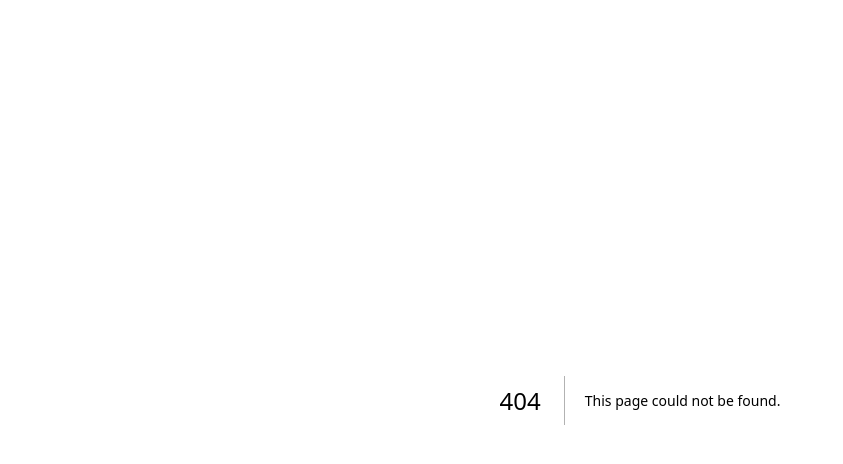
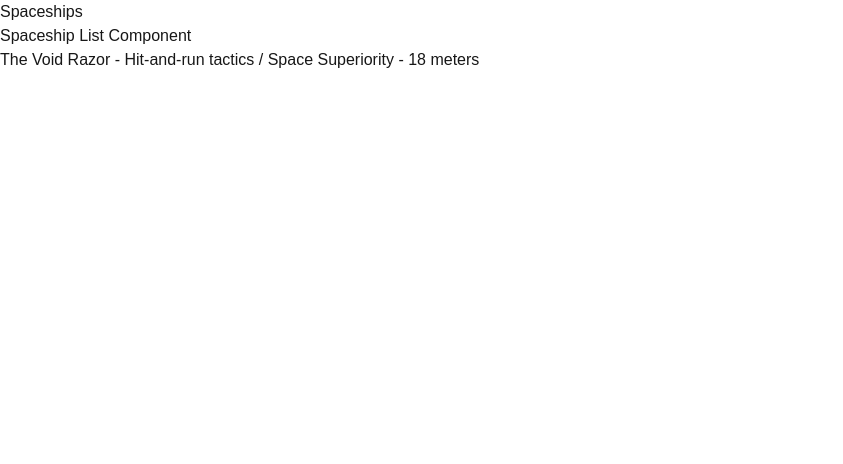
Before and after one commit to mgrandrath/nextjs-hexagonal-architecture, a Next.js app: page /spaceships in a window 1280 px wide. Before the commit this address had no page. Shown: the top 464 px of the page, without its empty margins (0-843 px from the left). Built offline with nearby package versions, Linux system fonts and the light colour scheme.

Commit message:
feat: set up basic page file hierarchy for list page

```diff
--- /dev/null
+++ b/src/app/spaceships/page.tsx
@@ -0,0 +1,10 @@
+import { SpaceshipListPage } from "@/pages/spaceship-list-page/spaceship-list-page";
+import { SpaceshipListPageStoreProviderRSC } from "@/pages/spaceship-list-page/spaceship-list-page-store-provider.rsc";
+
+export default async function SpaceshipListPageEntry() {
+  return (
+    <SpaceshipListPageStoreProviderRSC>
+      <SpaceshipListPage />
+    </SpaceshipListPageStoreProviderRSC>
+  );
+}
--- /dev/null
+++ b/src/pages/spaceship-list-page/spaceship-list-page-store-provider.rsc.tsx
@@ -0,0 +1,16 @@
+import type { FC, PropsWithChildren } from "react";
+import type { Spaceship } from "@/core/spaceship";
+import { createSpaceship } from "@/test-helpers/factories";
+import { SpaceshipListPageStoreProvider } from "./spaceship-list-page-store-provider";
+
+const spaceships: Spaceship[] = [createSpaceship({ name: "The Void Razor" })];
+
+export const SpaceshipListPageStoreProviderRSC: FC<PropsWithChildren> = async ({
+  children,
+}) => {
+  return (
+    <SpaceshipListPageStoreProvider initialValues={{ spaceships }}>
+      {children}
+    </SpaceshipListPageStoreProvider>
+  );
+};
--- /dev/null
+++ b/src/pages/spaceship-list-page/spaceship-list-page-store-provider.tsx
@@ -0,0 +1,42 @@
+"use client";
+
+import type { FC, PropsWithChildren } from "react";
+import { createContext, useContext, useState } from "react";
+import type {
+  Selector,
+  SpaceshipListPageStoreApi,
+  SpaceshipListPageStoreState,
+} from "./spaceship-list-page-store";
+import { createSpaceshipListPageStore } from "./spaceship-list-page-store";
+import { useStore } from "zustand";
+
+const SpaceshipListPageStoreContext =
+  createContext<SpaceshipListPageStoreApi | null>(null);
+
+export type SpaceshipListPageStoreProviderProps = PropsWithChildren<{
+  initialValues: Partial<SpaceshipListPageStoreState>;
+}>;
+
+export const SpaceshipListPageStoreProvider: FC<
+  SpaceshipListPageStoreProviderProps
+> = ({ initialValues, children }) => {
+  const [store] = useState(() => createSpaceshipListPageStore(initialValues));
+
+  return (
+    <SpaceshipListPageStoreContext.Provider value={store}>
+      {children}
+    </SpaceshipListPageStoreContext.Provider>
+  );
+};
+
+export const useSpaceshipListPageStore = <T,>(selector: Selector<T>): T => {
+  const SpaceshipListPageStore = useContext(SpaceshipListPageStoreContext);
+
+  if (!SpaceshipListPageStore) {
+    throw new Error(
+      "useSpaceshipListPageStore was called outside of SpaceshipListPageStoreProvider",
+    );
+  }
+
+  return useStore(SpaceshipListPageStore, selector);
+};
--- /dev/null
+++ b/src/pages/spaceship-list-page/spaceship-list-page.tsx
@@ -0,0 +1,11 @@
+import type { FC } from "react";
+import { SpaceshipListConnector } from "./spaceship-list/spaceship-list-connector";
+
+export const SpaceshipListPage: FC = () => {
+  return (
+    <div>
+      <h1>Spaceships</h1>
+      <SpaceshipListConnector />
+    </div>
+  );
+};
--- /dev/null
+++ b/src/pages/spaceship-list-page/spaceship-list/spaceship-list-connector.tsx
@@ -0,0 +1,12 @@
+"use client";
+
+import type { FC } from "react";
+import { useSpaceshipListPageStore } from "../spaceship-list-page-store-provider";
+import { selectSpaceships } from "../spaceship-list-page-store";
+import { SpaceshipList } from "./spaceship-list";
+
+export const SpaceshipListConnector: FC = () => {
+  const spaceships = useSpaceshipListPageStore(selectSpaceships);
+
+  return <SpaceshipList spaceships={spaceships} />;
+};
--- /dev/null
+++ b/src/pages/spaceship-list-page/spaceship-list/spaceship-list.tsx
@@ -0,0 +1,22 @@
+import type { Spaceship } from "@/core/spaceship";
+import type { FC } from "react";
+
+type SpaceshipListProps = {
+  spaceships: Spaceship[];
+};
+
+export const SpaceshipList: FC<SpaceshipListProps> = ({ spaceships }) => {
+  return (
+    <div>
+      <h2>Spaceship List Component</h2>
+      <ul>
+        {spaceships.map((spaceship) => (
+          <li key={spaceship.id}>
+            {spaceship.name} - {spaceship.role} - {spaceship.lengthMeters}{" "}
+            meters
+          </li>
+        ))}
+      </ul>
+    </div>
+  );
+};
```
